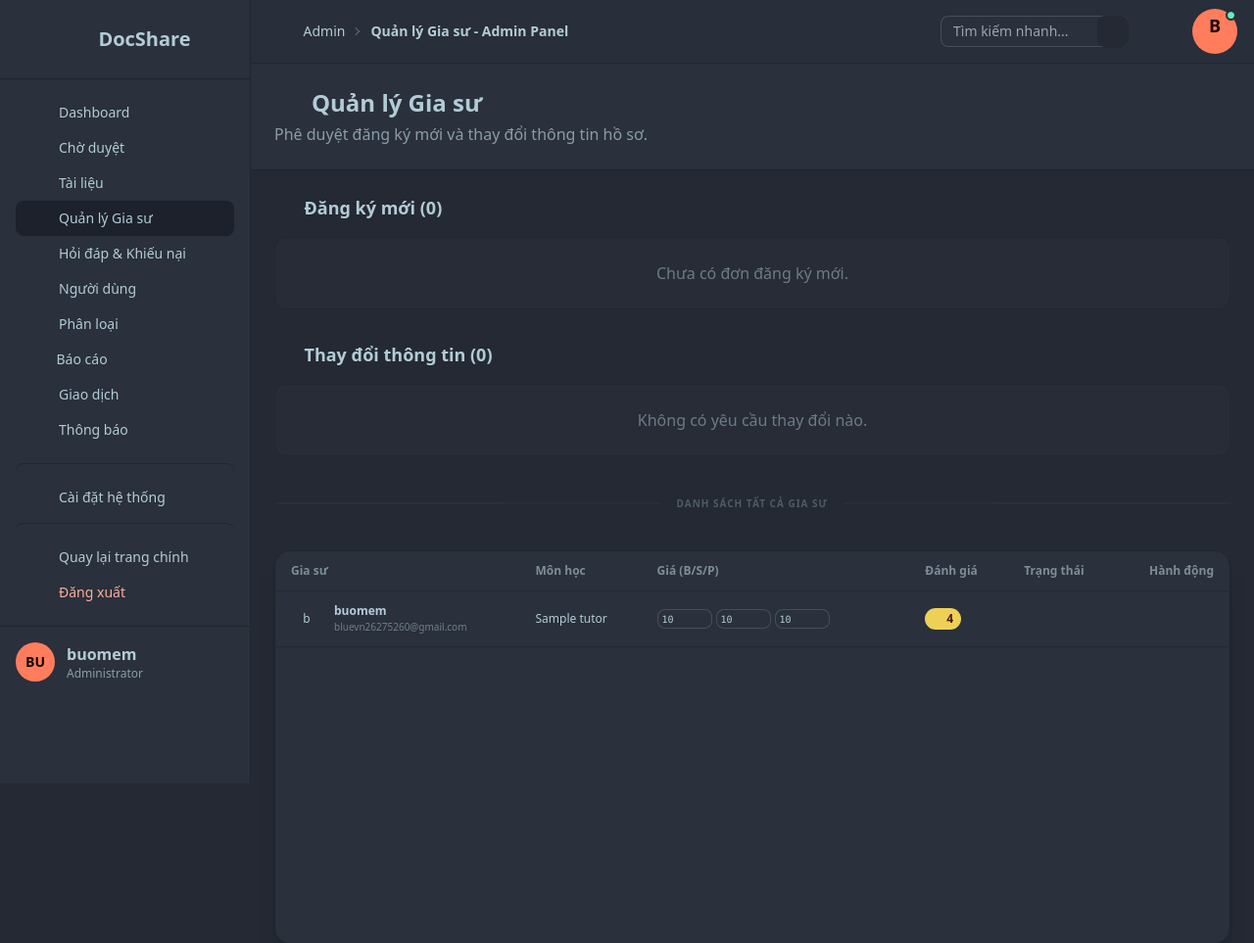
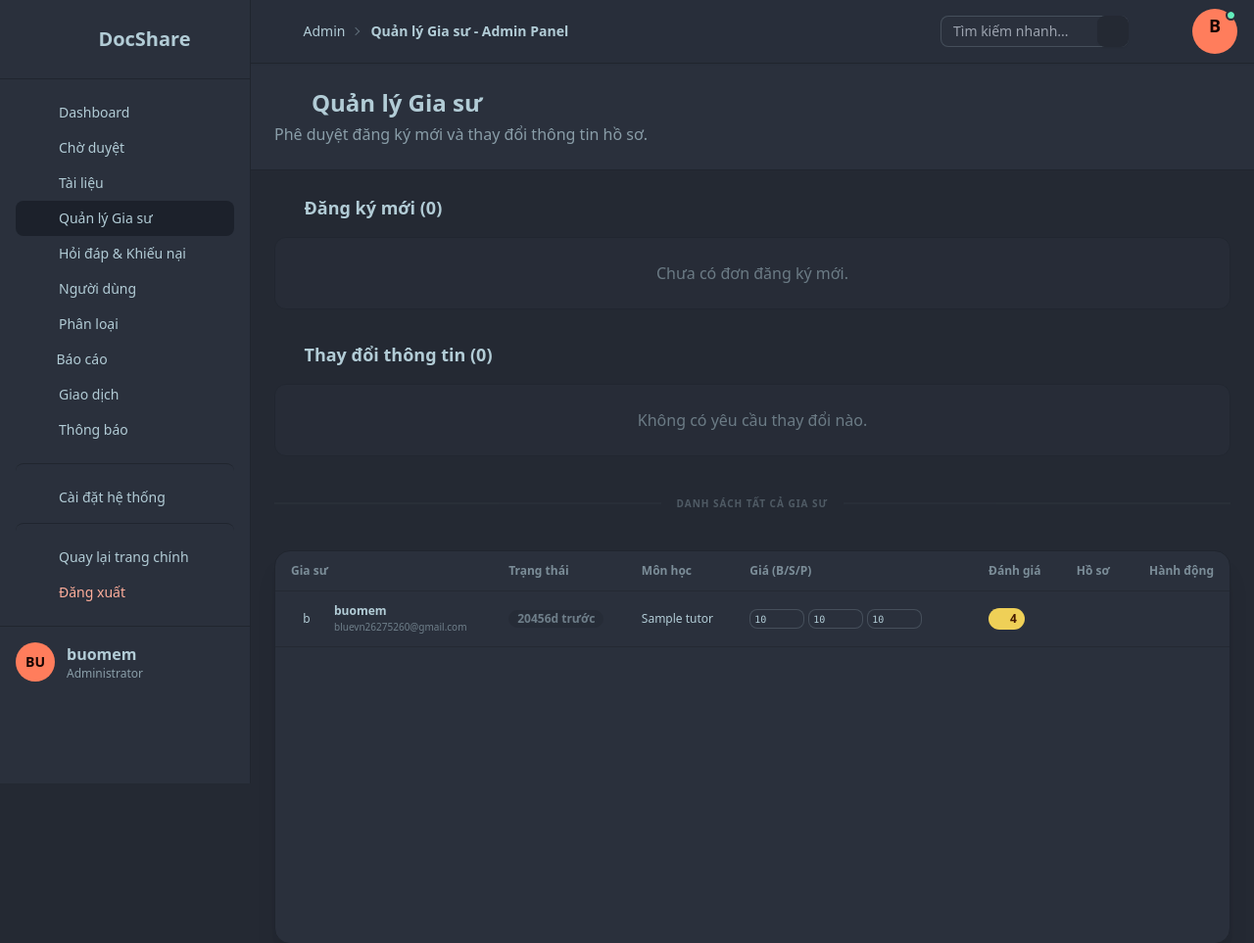
Before and after one commit to BuomEm/VietStuDocs, a PHP site: page /admin/tutors.php in a window 1280 px wide. Shown: the top 963 px of the page at 98% size. Run offline with PHP 8.4, Linux system fonts and the light colour scheme; a user stored in the database is signed in; data comes from the database, SQL or seed files in the repository; tables that the repository leaves empty or names only in its code hold one stand-in row (values such as "Sample post"); some libraries are stand-ins or nearby versions; some web fonts are replaced.

Commit message:
Update tutor status và tutor verify

```diff
--- a/admin/tutors.php
+++ b/admin/tutors.php
@@ -95,6 +95,30 @@ if ($_SERVER['REQUEST_METHOD'] === 'POST') {
             $_SESSION['flash_type'] = "error";
         }
     }
+    if ($action === 'toggle_verification') {
+        $tutor_id = $_POST['tutor_id'] ?? 0;
+        $verify_status = intval($_POST['verify_status'] ?? 0);
+
+        try {
+            // Get user_id first
+            $stmt = $pdo->prepare("SELECT user_id FROM tutors WHERE id = ?");
+            $stmt->execute([$tutor_id]);
+            $uid = $stmt->fetchColumn();
+
+            if ($uid) {
+                // We need to use main DB connection logic or direct query since users is in main DB
+                // Since this file uses getTutorDBConnection which connects to same DB_NAME, we can query users directly
+                $stmt = $pdo->prepare("UPDATE users SET is_verified_tutor = ? WHERE id = ?");
+                $stmt->execute([$verify_status, $uid]);
+
+                $_SESSION['flash_message'] = $verify_status ? "Đã cấp tick xanh cho gia sư." : "Đã hủy tick xanh của gia sư.";
+                $_SESSION['flash_type'] = "success";
+            }
+        } catch(Exception $e) {
+            $_SESSION['flash_message'] = "Lỗi: " . $e->getMessage();
+            $_SESSION['flash_type'] = "error";
+        }
+    }
 }
 
 // Get pending registrations
@@ -106,7 +130,7 @@ $pending_registrations = $stmt->fetchAll();
 $pending_updates = getPendingProfileUpdates();
 
 // Get all tutors for the full list
-$stmt = $pdo->prepare("SELECT t.*, u.username, u.email
+$stmt = $pdo->prepare("SELECT t.*, u.username, u.email, u.is_verified_tutor, u.last_activity
                       FROM tutors t
                       JOIN users u ON t.user_id = u.id
                       ORDER BY CASE t.status
@@ -220,15 +244,19 @@ include __DIR__ . '/../includes/admin-header.php';
                     <thead>
                         <tr>
                             <th>Gia sư</th>
+                            <th>Trạng thái</th>
                             <th>Môn học</th>
                             <th>Giá (B/S/P)</th>
                             <th>Đánh giá</th>
-                            <th>Trạng thái</th>
+                            <th>Hồ sơ</th>
                             <th class="text-right">Hành động</th>
                         </tr>
                     </thead>
                     <tbody>
-                        <?php foreach($all_tutors as $tutor): ?>
+                        <?php foreach($all_tutors as $tutor):
+                            $online_status = getOnlineStatusString($tutor['last_activity'] ?? null);
+                            $status_badge = ($online_status['status'] === 'online') ? 'badge-success' : 'badge-ghost opacity-50';
+                        ?>
                             <tr>
                                 <td>
                                     <div class="flex items-center gap-3">
@@ -238,9 +266,19 @@ include __DIR__ . '/../includes/admin-header.php';
                                             </div>
                                         </div>
                                         <div>
-                                            <div class="font-bold whitespace-nowrap"><?= htmlspecialchars($tutor['username']) ?></div>
+                                            <div class="font-bold whitespace-nowrap flex items-center gap-1">
+                                                <?= htmlspecialchars($tutor['username']) ?>
+                                                <?php if($tutor['is_verified_tutor']): ?>
+                                                    <i class="fa-solid fa-circle-check text-blue-500" title="Đã xác minh"></i>
+                                                <?php endif; ?>
+                                            </div>
                                             <div class="text-[10px] opacity-50"><?= htmlspecialchars($tutor['email']) ?></div>
                                         </div>
+                                    </div>
+                                </td>
+                                <td>
+                                    <div class="badge <?= $status_badge ?> badge-xs gap-1 py-2 px-2 whitespace-nowrap" title="<?= $online_status['text'] ?>">
+                                        <?= $online_status['label'] ?>
                                     </div>
                                 </td>
                                 <td class="max-w-[150px] truncate"><?= htmlspecialchars($tutor['subjects']) ?></td>
@@ -281,13 +319,26 @@ include __DIR__ . '/../includes/admin-header.php';
                                 <td class="text-right">
                                     <div class="dropdown dropdown-bottom dropdown-end dropdown-hover">
                                         <div tabindex="0" role="button" class="btn btn-ghost btn-xs btn-square"><i class="fa-solid fa-ellipsis-vertical"></i></div>
-                                        <ul tabindex="0" class="dropdown-content z-[1] menu p-2 shadow bg-base-100 rounded-box w-40 border border-base-200">
+                                        <ul tabindex="0" class="dropdown-content z-[1] menu p-2 shadow bg-base-100 rounded-box w-48 border border-base-200">
+                                            <!-- Verified Toggle -->
+                                            <li>
+                                                <form method="POST">
+                                                    <input type="hidden" name="action" value="toggle_verification">
+                                                    <input type="hidden" name="tutor_id" value="<?= $tutor['id'] ?>">
+                                                    <?php if($tutor['is_verified_tutor']): ?>
+                                                        <button name="verify_status" value="0" class="text-error py-2 text-xs"><i class="fa-solid fa-ban"></i> Hủy Verified</button>
+                                                    <?php else: ?>
+                                                        <button name="verify_status" value="1" class="text-primary py-2 text-xs"><i class="fa-solid fa-circle-check"></i> Cấp Verified</button>
+                                                    <?php endif; ?>
+                                                </form>
+                                            </li>
+
                                             <?php if($tutor['status'] !== 'active'): ?>
                                                 <li>
                                                     <form method="POST">
                                                         <input type="hidden" name="action" value="process_registration">
                                                         <input type="hidden" name="tutor_id" value="<?= $tutor['id'] ?>">
-                                                        <button name="status" value="active" class="text-success py-2"><i class="fa-solid fa-check"></i> Kích hoạt</button>
+                                                        <button name="status" value="active" class="text-success py-2 text-xs"><i class="fa-solid fa-check"></i> Kích hoạt Hồ Sơ</button>
                                                     </form>
                                                 </li>
                                             <?php endif; ?>
@@ -296,7 +347,7 @@ include __DIR__ . '/../includes/admin-header.php';
                                                     <form method="POST">
                                                         <input type="hidden" name="action" value="process_registration">
                                                         <input type="hidden" name="tutor_id" value="<?= $tutor['id'] ?>">
-                                                        <button name="status" value="banned" class="text-error py-2"><i class="fa-solid fa-ban"></i> Khóa hồ sơ</button>
+                                                        <button name="status" value="banned" class="text-warning py-2 text-xs"><i class="fa-solid fa-lock"></i> Khóa Hồ Sơ</button>
                                                     </form>
                                                 </li>
                                             <?php endif; ?>
@@ -305,7 +356,7 @@ include __DIR__ . '/../includes/admin-header.php';
                                                     <form method="POST">
                                                         <input type="hidden" name="action" value="process_registration">
                                                         <input type="hidden" name="tutor_id" value="<?= $tutor['id'] ?>">
-                                                        <button name="status" value="rejected" class="text-warning py-2"><i class="fa-solid fa-xmark"></i> Hủy duyệt</button>
+                                                        <button name="status" value="rejected" class="opacity-50 py-2 text-xs"><i class="fa-solid fa-xmark"></i> Hủy duyệt</button>
                                                     </form>
                                                 </li>
                                             <?php endif; ?>
--- a/config/auth.php
+++ b/config/auth.php
@@ -117,4 +117,12 @@ function redirectIfNotAdmin() {
 function hasAdminAccess() {
     return isUserLoggedIn() && isAdmin(getCurrentUserId());
 }
+
+function updateLastActivity() {
+    if (isUserLoggedIn()) {
+        $uid = getCurrentUserId();
+        // Use direct query for performance
+        db_query("UPDATE users SET last_activity = NOW() WHERE id = $uid");
+    }
+}
 ?>
--- a/config/tutor.php
+++ b/config/tutor.php
@@ -78,7 +78,7 @@ function registerTutor($user_id, $subjects, $bio, $prices) {
 
 function getActiveTutors($filters = []) {
     $pdo = getTutorDBConnection();
-    $sql = "SELECT t.*, u.username, u.email, u.avatar,
+    $sql = "SELECT t.*, u.username, u.email, u.avatar, u.last_activity, u.is_verified_tutor,
             (SELECT COUNT(*) FROM tutor_requests WHERE tutor_id = t.user_id AND status = 'completed') as completed_count
             FROM tutors t
             JOIN users u ON t.user_id = u.id
@@ -96,6 +96,31 @@ function getActiveTutors($filters = []) {
     $stmt = $pdo->prepare($sql);
     $stmt->execute($params);
     return $stmt->fetchAll();
+}
+
+function getOnlineStatusString($last_activity) {
+    if (!$last_activity) return ['status' => 'offline', 'text' => 'Offline', 'label' => 'Offline'];
+
+    $time = strtotime($last_activity);
+    $now = time();
+    $diff = $now - $time;
+
+    // Online if active within last 5 minutes
+    if ($diff < 300) {
+        return ['status' => 'online', 'text' => 'Đang hoạt động', 'label' => 'Online'];
+    }
+
+    // Offline logic
+    if ($diff < 3600) {
+        $mins = floor($diff / 60);
+        return ['status' => 'offline', 'text' => "Offline {$mins} phút trước", 'label' => "{$mins}p trước"];
+    } elseif ($diff < 86400) {
+        $hours = floor($diff / 3600);
+        return ['status' => 'offline', 'text' => "Offline {$hours} giờ trước", 'label' => "{$hours}h trước"];
+    } else {
+        $days = floor($diff / 86400);
+        return ['status' => 'offline', 'text' => "Offline {$days} ngày trước", 'label' => "{$days}d trước"];
+    }
 }
 
 // ============ REQUEST MANAGEMENT ============
--- a/includes/head.php
+++ b/includes/head.php
@@ -3,6 +3,9 @@
 <head>
     <?php
     require_once __DIR__ . '/../config/settings.php';
+    if(function_exists('updateLastActivity')) {
+        updateLastActivity();
+    }
     $site_name = function_exists('getSetting') ? getSetting('site_name', 'DocShare') : 'DocShare';
     $site_logo = function_exists('getSetting') ? getSetting('site_logo') : '/favicon.ico';
     $site_logo = !empty($site_logo) ? $site_logo : '/favicon.ico';
```
Also changed, not shown: tutors/index.php (+9 -2 lines).
